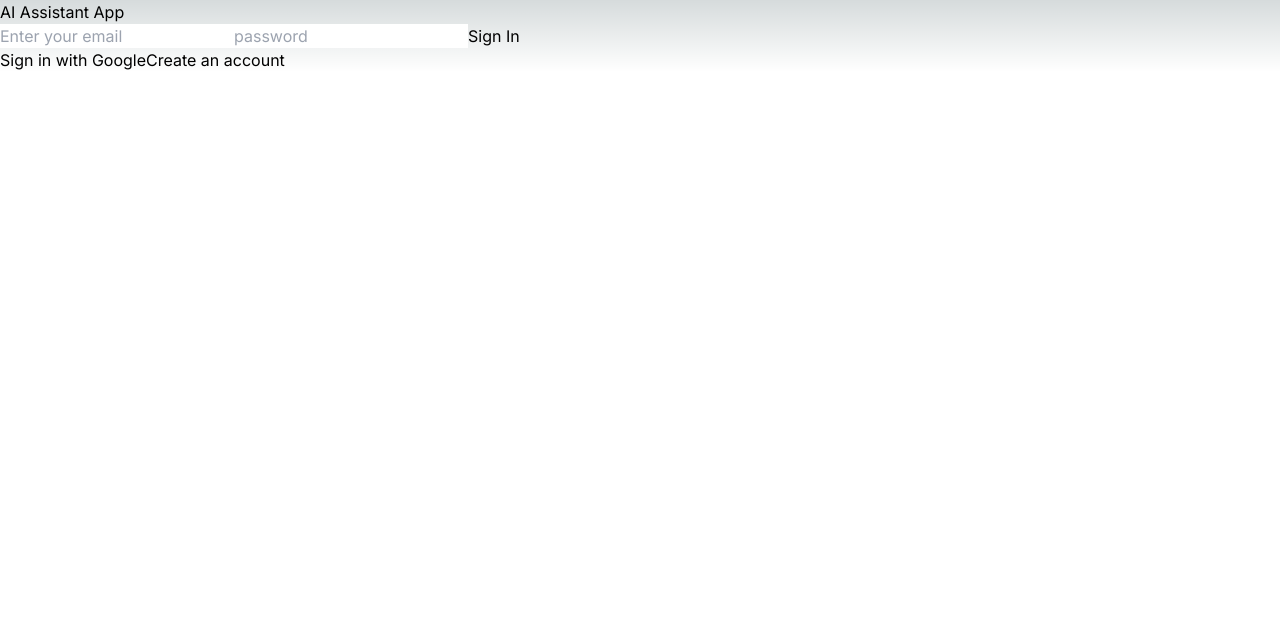
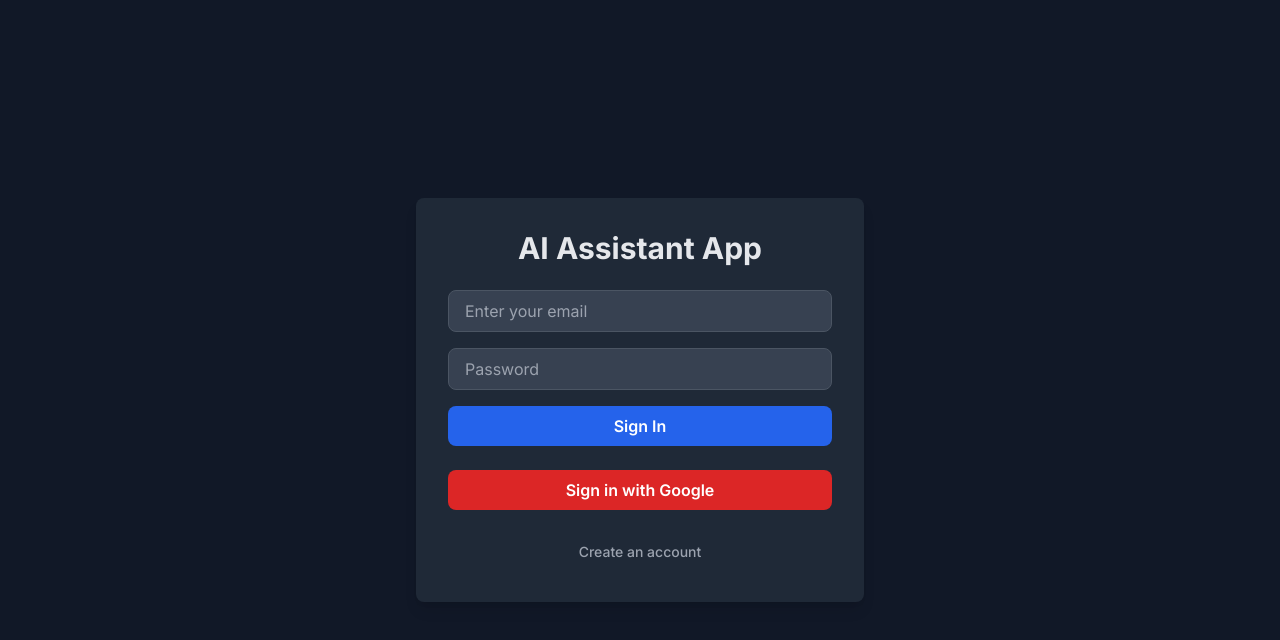
Before and after one commit to agugoat/chatsupport-headstarter-proj-3-, a Next.js app: page /signin in a window 1280 px wide. Shown: the top 640 px of the page. Built offline with nearby package versions, Linux system fonts and the light colour scheme.

Commit message:
final changes

```diff
--- a/app/compo/landing.js
+++ b/app/compo/landing.js
@@ -2,12 +2,16 @@ import Link from 'next/link';
 
 const Landing = () => {
     return (
-      <div>
-        <h1>AI Assistant</h1>
-        <p>Use next-generation LLM technology to improve your productivity!</p>
+      <div className="flex flex-col items-center justify-center min-h-screen bg-gray-500 dark:bg-gray-900">
+        <h1 className="text-4xl font-bold text-gray-100 dark:text-gray-100 mb-4">Assistant GPT</h1>
+        <p className="text-lg text-gray-200 dark:text-gray-300 mb-8 text-center">
+          Use our next-generation LLM technology to improve your productivity!
+        </p>
 
         <Link href="/signin">
-          <button> Sign Up </button>
+          <button className="px-6 py-3 text-lg font-semibold text-white bg-blue-500 rounded-lg hover:bg-blue-600 focus:outline-none focus:ring-2 focus:ring-blue-500">
+            Sign Up
+          </button>
         </Link>
       </div>
     );
--- a/app/signin/page.js
+++ b/app/signin/page.js
@@ -4,7 +4,7 @@ import React, { useState, useEffect } from 'react';
 import { auth, provider, createUserWithEmailAndPassword, signInWithEmailAndPassword } from '../firebaseConfig';
 import { signInWithPopup } from 'firebase/auth';
 import { useRouter } from 'next/navigation';
-import Chat from '../chat/page'
+import Chat from '../chat/page';
 
 const SignIn = () => {
     const [authenticatedEmail, setAuthenticatedEmail] = useState();
@@ -31,7 +31,7 @@ const SignIn = () => {
                 localStorage.setItem("email", userCredential.user.email);
 
                 // Route to home page after success
-                router.push('/home');
+                router.push('/chat');
             })
             .catch((error) => {
                 console.error("Error signing in:", error);
@@ -46,7 +46,7 @@ const SignIn = () => {
                 localStorage.setItem("email", userCredential.user.email);
 
                 // Route to home page after success
-                router.push('/home');
+                router.push('/chat');
             })
             .catch((error) => {
                 console.error("Error during registering:", error);
@@ -58,33 +58,49 @@ const SignIn = () => {
     }, [router]);
 
     return (
-        <div className="relative flex flex-col">
+        <div className="flex items-center justify-center min-h-screen bg-gray-900 dark:bg-gray-950">
             {authenticatedEmail ? (
                 <Chat />
             ) : (
-                <div>
-                    <h1>AI Assistant App</h1>
-                    <form onSubmit={isRegistering ? handleEmailRegister : handleEmailSignIn}>
+                <div className="w-full max-w-md p-8 space-y-6 bg-gray-800 rounded-lg shadow-lg dark:bg-gray-900">
+                    <h1 className="text-3xl font-bold text-center text-gray-200">AI Assistant App</h1>
+                    <form
+                        onSubmit={isRegistering ? handleEmailRegister : handleEmailSignIn}
+                        className="space-y-4"
+                    >
                         <input
                             type="email"
                             placeholder="Enter your email"
                             value={email}
                             onChange={(e) => setEmail(e.target.value)}
+                            className="w-full px-4 py-2 text-gray-200 bg-gray-700 border border-gray-600 rounded-lg focus:outline-none focus:ring-2 focus:ring-blue-500 dark:bg-gray-800 dark:text-gray-100 dark:border-gray-700"
                         />
                         <input
                             type="password"
-                            placeholder="password"
+                            placeholder="Password"
                             value={password}
                             onChange={(e) => setPassword(e.target.value)}
+                            className="w-full px-4 py-2 text-gray-200 bg-gray-700 border border-gray-600 rounded-lg focus:outline-none focus:ring-2 focus:ring-blue-500 dark:bg-gray-800 dark:text-gray-100 dark:border-gray-700"
                         />
-                        <button type="submit">
-                            {isRegistering ? "Register" : "Sign In" }
+                        <button
+                            type="submit"
+                            className="w-full px-4 py-2 font-semibold text-white bg-blue-600 rounded-lg hover:bg-blue-700 focus:outline-none focus:ring-2 focus:ring-blue-500"
+                        >
+                            {isRegistering ? "Register" : "Sign In"}
                         </button>
                     </form>
 
-                    <button onClick={handleGoogleSignUp}>Sign in with Google</button>
+                    <button
+                        onClick={handleGoogleSignUp}
+                        className="w-full px-4 py-2 font-semibold text-white bg-red-600 rounded-lg hover:bg-red-700 focus:outline-none focus:ring-2 focus:ring-red-500"
+                    >
+                        Sign in with Google
+                    </button>
 
-                    <button onClick={() => setIsRegistering(!isRegistering)}>
+                    <button
+                        onClick={() => setIsRegistering(!isRegistering)}
+                        className="w-full px-4 py-2 text-sm font-medium text-center text-gray-400 hover:underline dark:text-gray-300"
+                    >
                         {isRegistering ? 'Already have an account? Sign in' : 'Create an account'}
                     </button>
                 </div>
```
